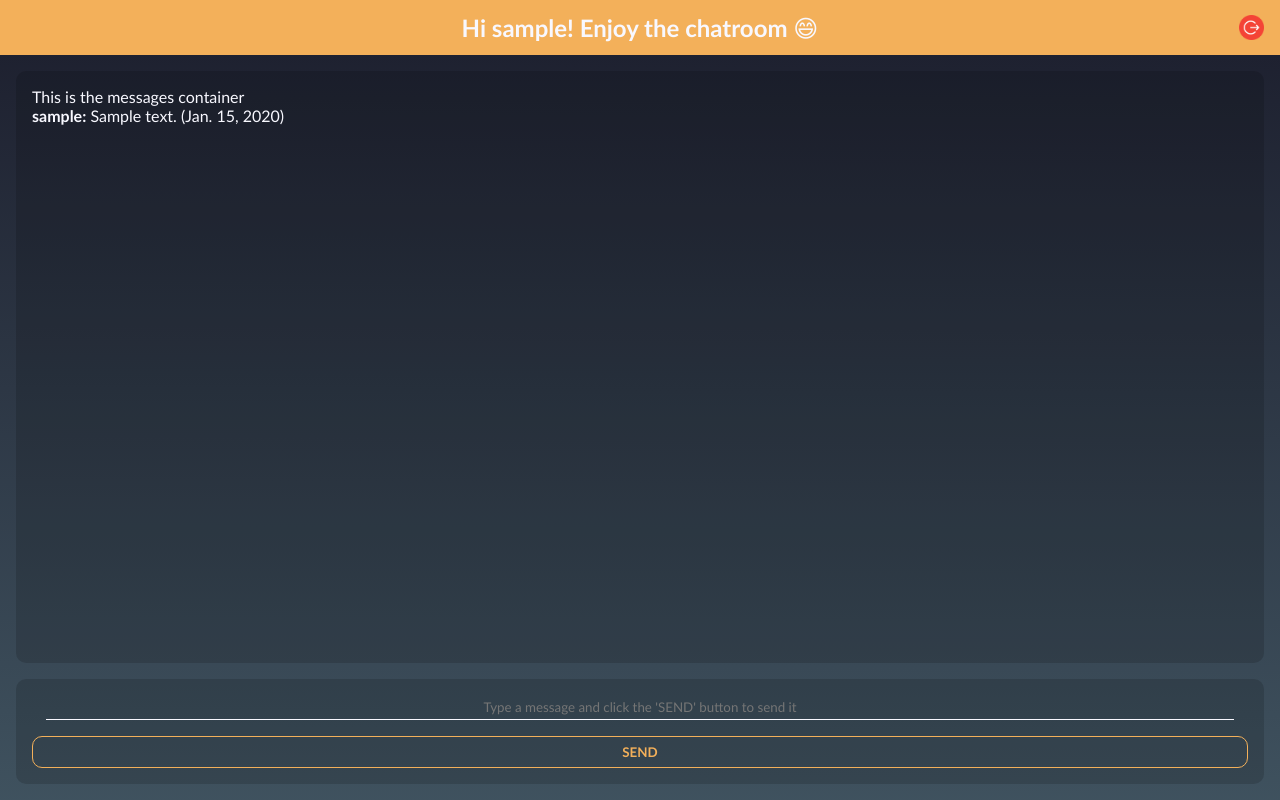
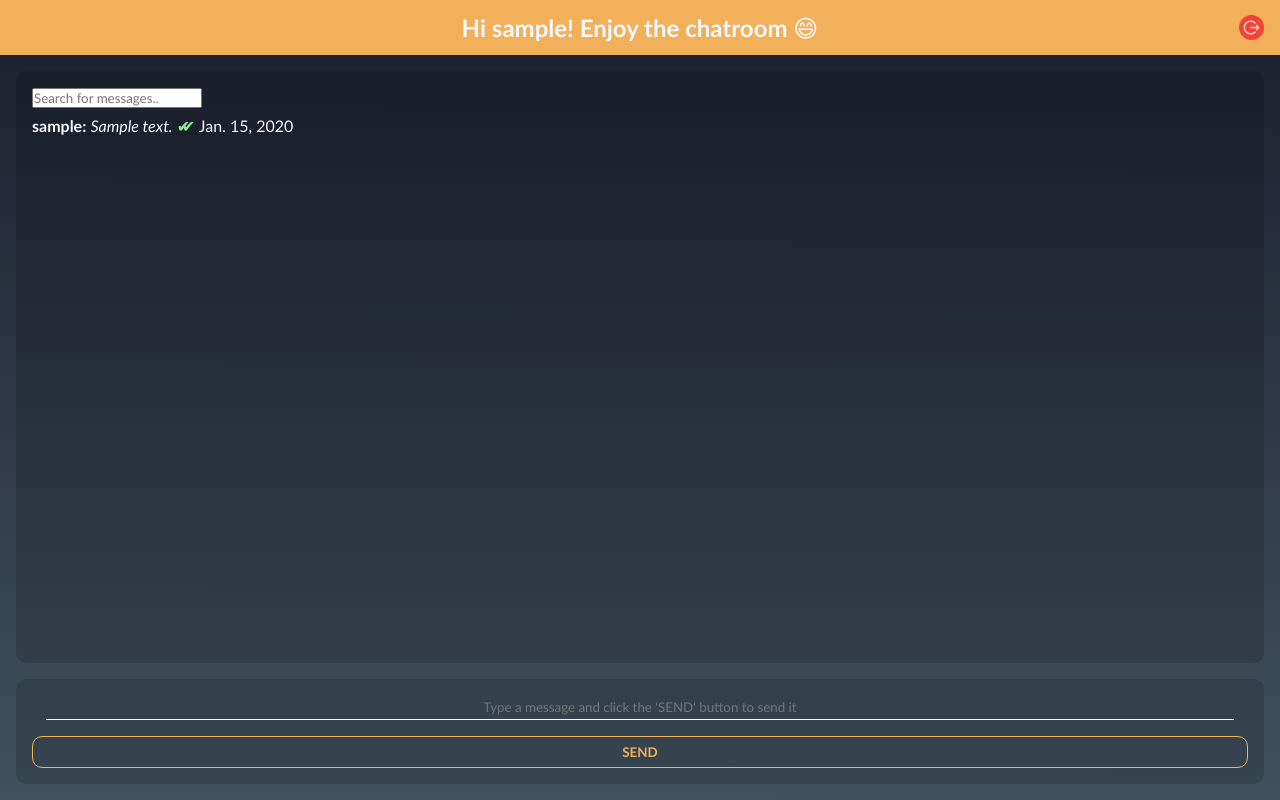
Before and after one commit to VicentBotellaFerragud/Chatroom-Application, a Django app: page /chatroom/ in a window 1280 px wide. Run offline with Django 4.2, Linux system fonts and the light colour scheme; a user stored in the database is signed in; tables that the repository leaves empty hold one stand-in row (values such as "Sample post"); parts of the project's set-up code (start-up, migrations or seed data) failed here and were passed over.

Commit message:
sendMessage functionworked on, returnMonthInLetters, returnDayPlusComma and searchForMessages functions created (not 100% finished yet), more style added

```diff
--- a/django_chatroom_application/chatroom/templates/chatroom/index.html
+++ b/django_chatroom_application/chatroom/templates/chatroom/index.html
@@ -1,14 +1,21 @@
 {% extends "base.html" %} {% block content %}
 
 <div class="messages-container" id="messagesContainer">
-    This is the messages container
+
+    <div><input type="search" class="search-bar" placeholder="Search for messages.." id="searchBar" onkeyup="myFunction()"></div>
 
     {% for message in chatMessages %}
 
-    <div><b>{{ request.user }}:</b> {{ message.text }} <span class="message-date">({{ message.created_at }}<span>)
+    <div class="message-container">
+        <span class="user-span"><b>{{ request.user }}:</b></span>
+        <span class="message-span"><i>{{ message.text }}</i></span>
+        <span class="first-check">&#10004;</span>
+        <span class="second-check">&#10004;</span>
+        <span class="date-span">{{ message.created_at }}<span>
     </div>
 
     {% endfor %}
+
 </div>
 
 <!--"return false" means that, unless you do it manually, the site will not reload. This is useful to avoid the backend server
--- a/django_chatroom_application/static/css/style.css
+++ b/django_chatroom_application/static/css/style.css
@@ -1,8 +1,25 @@
+.d-none {
+    display: none;
+}
+
 * {
     margin: 0;
     padding: 0;
     font-family: 'Trebuchet MS', 'Lucida Sans Unicode', 'Lucida Grande', 'Lucida Sans', Arial, sans-serif;
     color: ghostwhite;
+}
+
+::-webkit-scrollbar {
+    width: 7.5px;
+}
+
+::-webkit-scrollbar-track {
+    background-color: transparent;
+}
+
+::-webkit-scrollbar-thumb {
+    box-shadow: inset 0 0 6px rgba(0, 0, 0, 0.3);
+    border-radius: 10px;
 }
 
 body {
@@ -174,6 +191,37 @@ nav img {
     padding: 16px;
     background-color: rgba(0, 0, 0, 0.15);
     border-radius: 10px;
+    overflow-y: scroll;
+}
+
+.search-bar {
+    color: black;
+}
+
+.message-container {
+    margin-block: .5rem;
+    word-break: break-word;
+}
+
+.user-span {
+
+}
+
+.message-span {
+
+}
+
+.first-check {
+    color: lightgreen;
+}
+
+.second-check {
+    color: lightgreen;
+    margin-left: -12.5px;
+}
+
+.date-span {
+
 }
 
 .message-form {
--- a/django_chatroom_application/static/js/script.js
+++ b/django_chatroom_application/static/js/script.js
@@ -12,14 +12,16 @@ async function sendMessage(token, user) {
     try {
 
         messagesContainer.innerHTML += `
-        <div id="beforeResponse">
-            <b>${user}:</b> <span style="color: grey;">${messageInput.value}</span> <span class="message-date">(DATE)<span>
-        </div>
-
+            <div class="message-container" id="beforeResponse">
+                <span class="user-span"><b>${user}:</b></span>
+                <span class="message-span"><i>${messageInput.value}</i></span>
+                <span class="first-check">&#10004;</span>
+                <span class="date-span">...<span>
+            </div>
         `;
 
         let response = await fetch('/chatroom/', { //post call, but backend sends us a response with all the information of
-                                                    //our new message just after the call
+            //our new message just after the call
             method: 'POST',
             body: fd
         })
@@ -28,7 +30,13 @@ async function sendMessage(token, user) {
 
         let responseAsJson = await response.json();
 
-        console.log(JSON.parse(responseAsJson))
+        let parsedJson = JSON.parse(responseAsJson);
+
+        let date = parsedJson.fields.created_at;
+
+        let [year, month, day] = date.split('-');
+
+        let result = [returnMonthInLetters(month), returnDayPlusComma(day), year].join(' ');
 
         console.log('succes');
 
@@ -37,10 +45,13 @@ async function sendMessage(token, user) {
         beforeResponse.remove();
 
         messagesContainer.innerHTML += `
-        <div>
-            <b>${user}:</b> <span>${messageInput.value}</span> <span class="message-date">(DATE)<span>
-        </div>
-
+            <div class="message-container">
+                <span class="user-span"><b>${user}:</b></span>
+                <span class="message-span"><i>${messageInput.value}</i></span>
+                <span class="first-check">&#10004;</span>
+                <span class="second-check">&#10004;</span>
+                <span class="date-span">${result}<span>
+            </div>
         `;
 
 
@@ -49,3 +60,44 @@ async function sendMessage(token, user) {
     }
 
 }
+
+function returnMonthInLetters(month) {
+    let monthToNum = Number(month);
+    let monthsArr = [['January', 1], ['February', 2], ['June', 6]];
+    for (let i = 0; i < monthsArr.length; i++) {
+        const monthInLetters = monthsArr[i][0];
+        const monthValue = monthsArr[i][1];
+        if (monthValue === monthToNum) {
+            month = monthInLetters;
+        }
+    }
+    return month;
+}
+
+function returnDayPlusComma(day) {
+    return day + ',';
+}
+
+function searchForMessages() {
+    // Declare variables
+    var input, filter, container, span, i, txtValue;
+    input = document.getElementById('searchBar');
+    filter = input.value.toUpperCase();
+    container = document.getElementById('messagesContainer');
+    span = container.querySelectorAll('.message-span');
+
+    // Loop through all list items, and hide those who don't match the search query
+    for (i = 0; i < span.length; i++) {
+      //a = span[i].getElementsByTagName("a")[0];
+      txtValue = span[i].textContent || span[i].innerText;
+      if (txtValue.toUpperCase().indexOf(filter) > -1) {
+        let element = span[i];
+        let parentDiv = element.parentNode;
+        parentDiv.classList.remove('d-none');
+      } else {
+        let element = span[i];
+        let parentDiv = element.parentNode;
+        parentDiv.classList.add('d-none');
+      }
+    }
+  }
```
